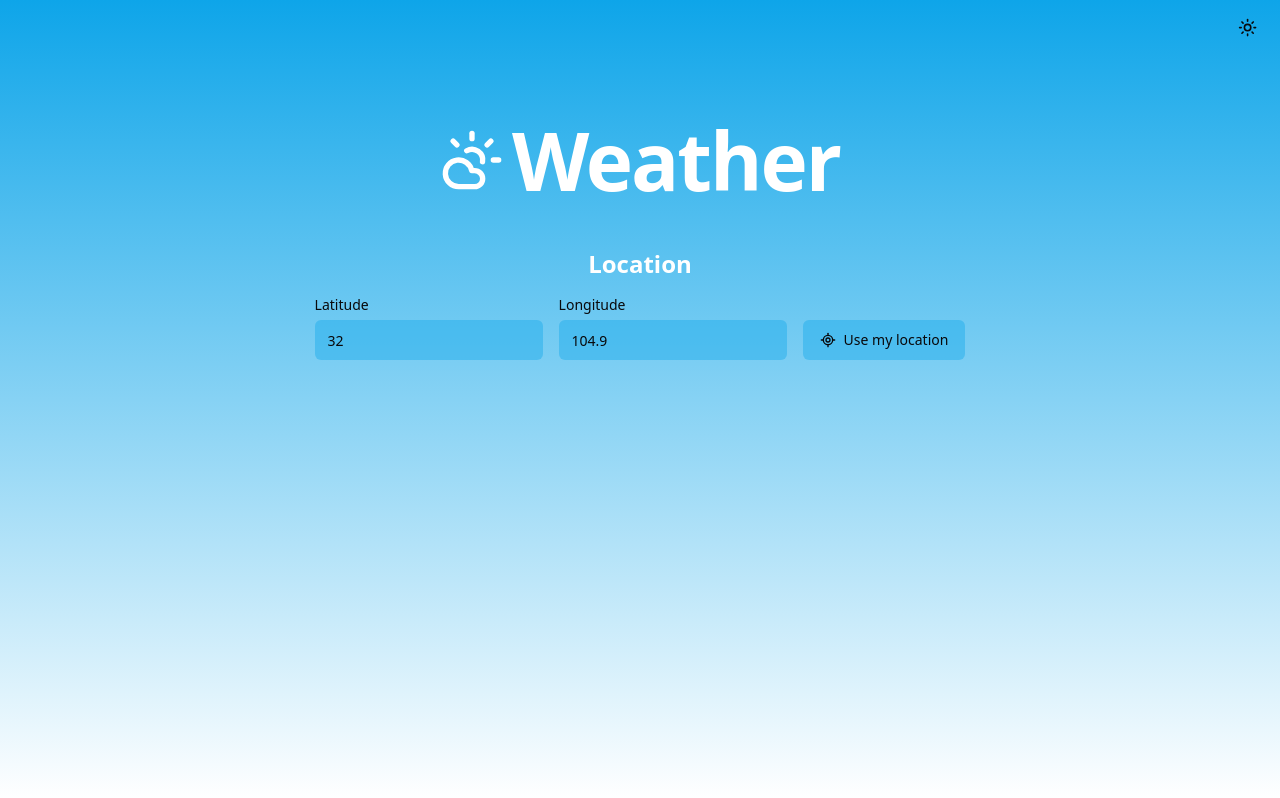
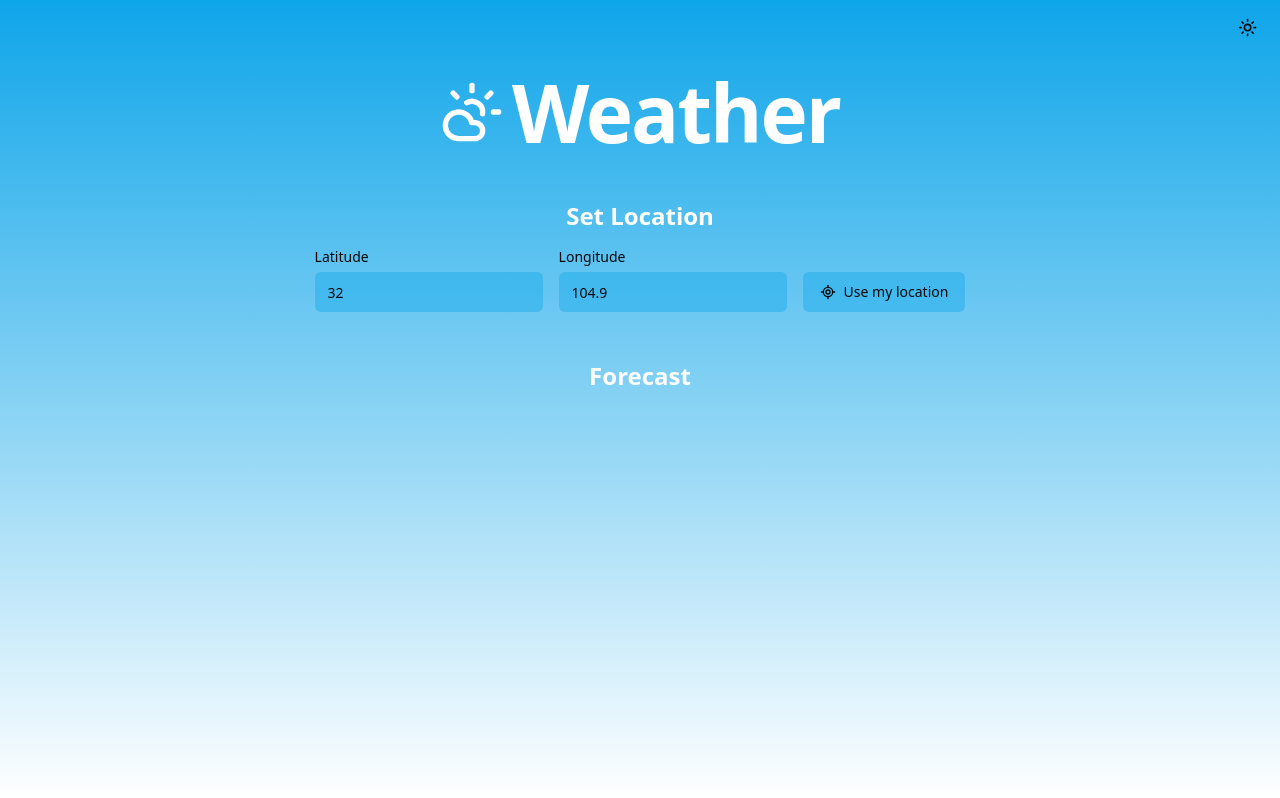
Before and after one commit to timmo001/weather.timmo.dev, a Next.js app: page / in a window 1280 px wide. Built offline with nearby package versions, Linux system fonts and the light colour scheme.

Commit message:
Reduce padding

```diff
--- a/src/app/page.tsx
+++ b/src/app/page.tsx
@@ -5,7 +5,7 @@ import { LocationForm } from "~/app/_components/location-form";
 export default function HomePage() {
   return (
     <div
-      className="container flex flex-col items-center justify-center gap-12 px-4 py-16"
+      className="container flex flex-col items-center justify-center gap-12 p-4"
       role="main"
     >
       <h1 className="flex select-none flex-row items-center gap-2 text-5xl font-extrabold tracking-tight text-white delay-200 duration-300 animate-in fade-in sm:text-[5rem]">
@@ -13,8 +13,11 @@ export default function HomePage() {
         Weather
       </h1>
       <section className="flex flex-col items-center gap-3 delay-300 duration-300 animate-in fade-in">
-        <h2 className="text-2xl font-bold text-white">Location</h2>
+        <h2 className="text-2xl font-bold text-white">Set Location</h2>
         <LocationForm />
+      </section>
+      <section className="flex flex-col items-center gap-3 delay-300 duration-300 animate-in fade-in">
+        <h2 className="text-2xl font-bold text-white">Forecast</h2>
       </section>
     </div>
   );
```
